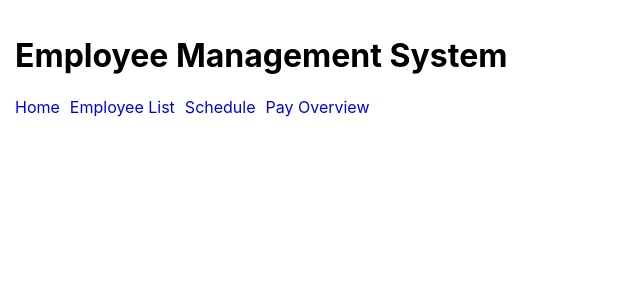
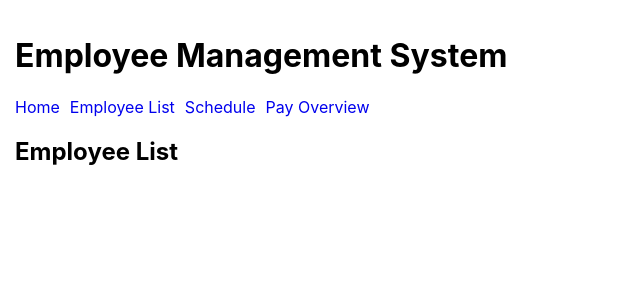
Before and after one commit to arnavgoel215/Employee-System, a React (Create React App) app: page /list in a window 1280 px wide. Shown: the top 300 px of the page, without its empty margins (0-640 px from the left). Built offline with nearby package versions, Linux system fonts and the light colour scheme.

Commit message:
Added Employee List route

```diff
--- a/src/App.js
+++ b/src/App.js
@@ -2,6 +2,7 @@ import { BrowserRouter, Route, Routes } from 'react-router-dom';
 import './App.css';
 import Navbar from './components/Navbar';
 import Home from './pages/Home';
+import EmployeeList from './pages/EmployeeList';
 
 function App() {
   return (
@@ -17,6 +18,7 @@ function App() {
           <section>
             <Routes>
               <Route path="/" element={<Home />}></Route>
+              <Route path="/list" element={<EmployeeList />}></Route>
             </Routes>
           </section>
         </main>
--- /dev/null
+++ b/src/pages/EmployeeList.js
@@ -0,0 +1,9 @@
+const EmployeeList = () => {
+    return (
+        <>
+            <h2>Employee List</h2>
+        </>
+     );
+}
+
+export default EmployeeList;
```
